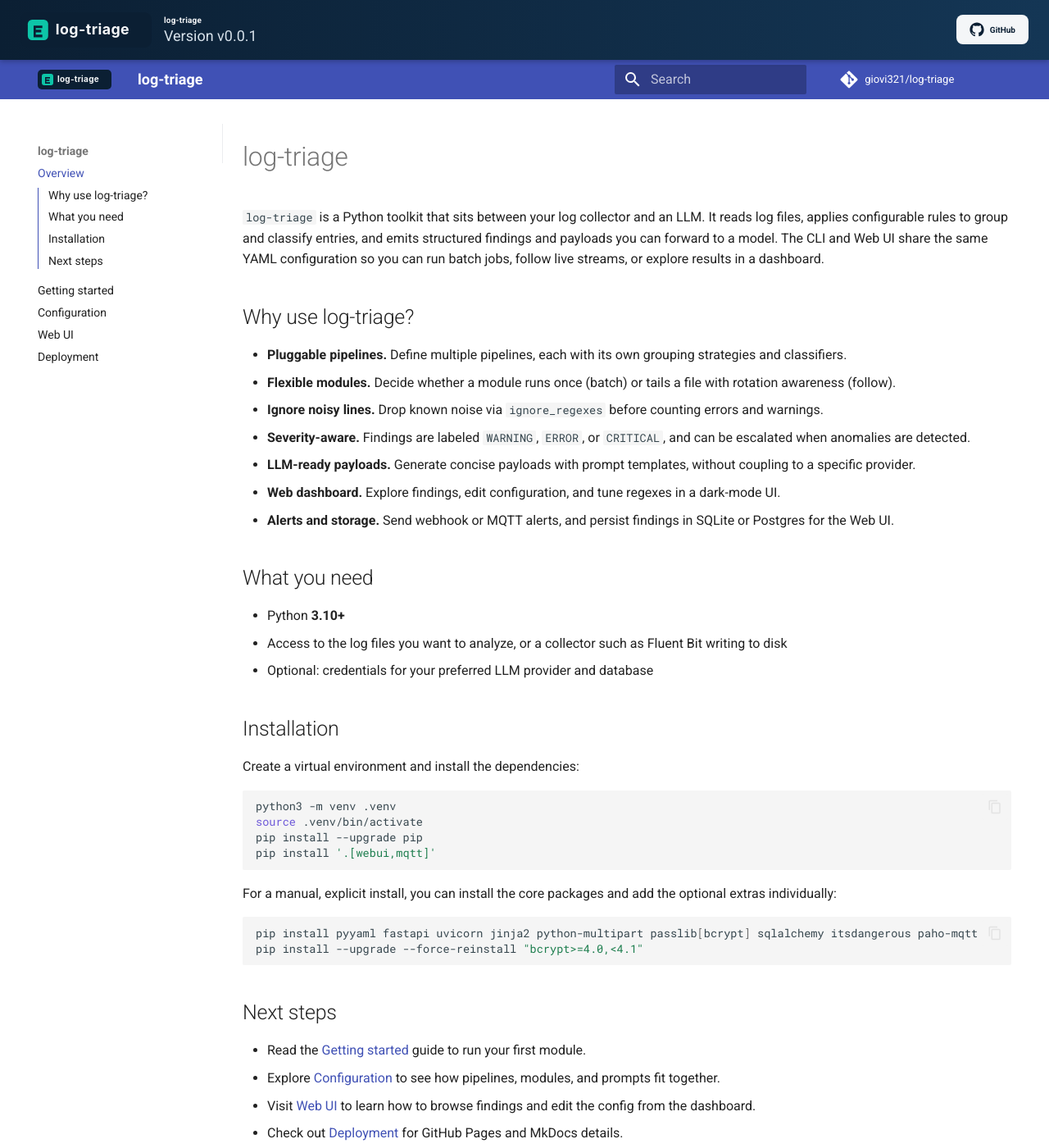
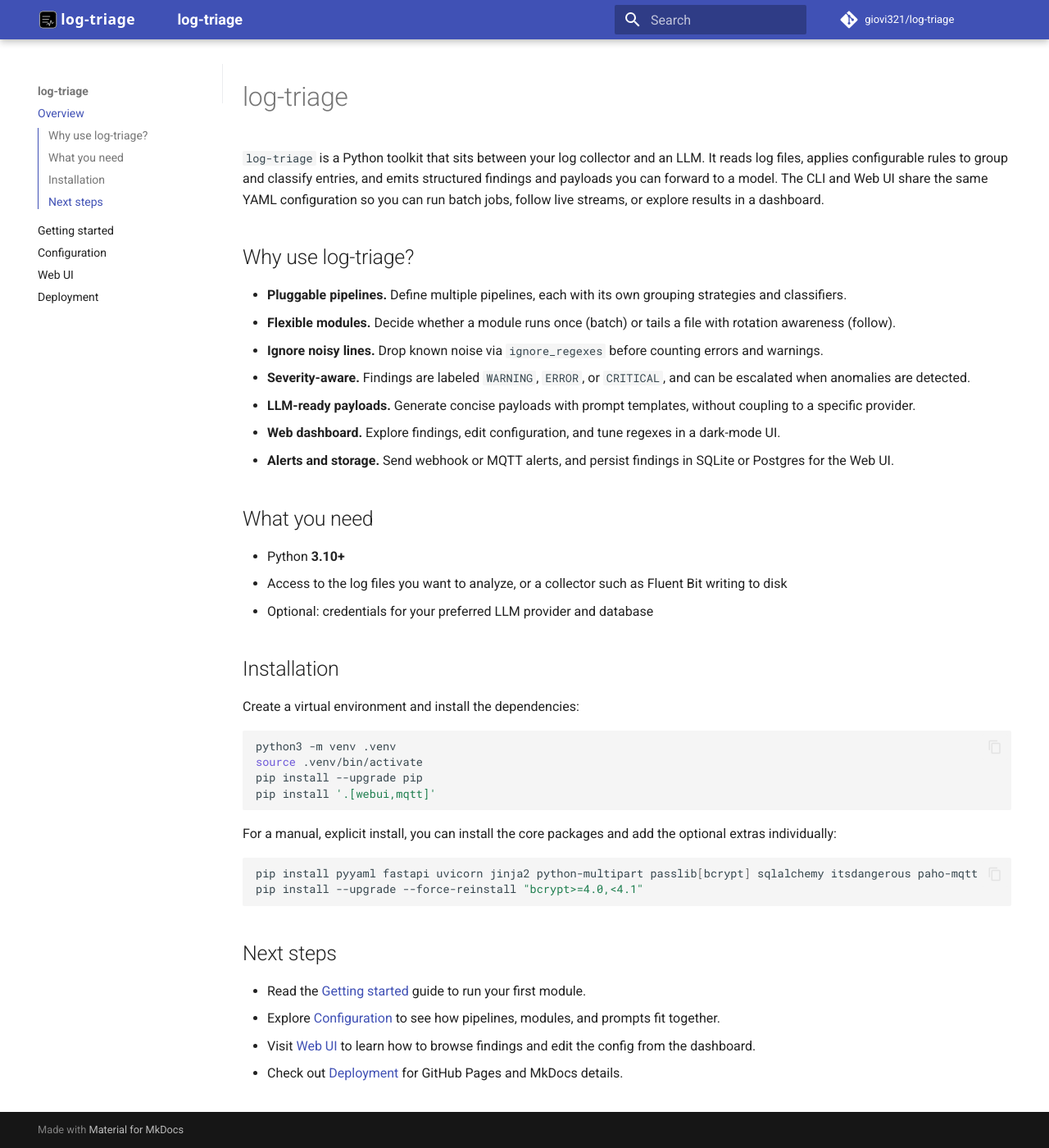
Before and after one commit to giovi321/log-triage, an MkDocs documentation site: the page built from docs/index.md, in a window 1280 px wide and 1400 px high. Shown: the whole window at 82% size. Built offline with MkDocs 1.6.1 and Material for MkDocs 9.7.7, drawn with Linux system fonts in a browser that asks for light colours; comment, search, counter and statistics services are not loaded.

Commit message:
Simplify docs header and sync version automatically

```diff
--- a/docs/overrides/main.html
+++ b/docs/overrides/main.html
@@ -1,26 +1,5 @@
 {% extends "base.html" %}
 
 {% block header %}
-  <div class="lt-topbar">
-    <div class="lt-topbar__brand">
-      <img class="lt-topbar__logo" src="{{ base_url }}/assets/log-triage-logo.svg" alt="log-triage logo" loading="lazy" />
-      <div class="lt-topbar__text">
-        <div class="lt-topbar__title">{{ config.site_name }}</div>
-        {% if config.extra and config.extra.version %}
-        <div class="lt-topbar__version">Version {{ config.extra.version }}</div>
-        {% endif %}
-      </div>
-    </div>
-    <div class="lt-topbar__links">
-      {% if config.repo_url %}
-      <a class="lt-topbar__repo" href="{{ config.repo_url }}" target="_blank" rel="noopener">
-        <svg aria-hidden="true" focusable="false" viewBox="0 0 24 24" role="img">
-          <path fill="currentColor" d="M12 .5C5.65.5.5 5.65.5 12c0 5.09 3.29 9.4 7.86 10.93.58.1.79-.25.79-.56 0-.27-.01-1.15-.02-2.08-3.2.69-3.88-1.37-3.88-1.37-.53-1.35-1.28-1.71-1.28-1.71-1.05-.72.08-.71.08-.71 1.16.08 1.78 1.2 1.78 1.2 1.04 1.78 2.74 1.27 3.41.97.11-.76.41-1.27.75-1.56-2.55-.29-5.23-1.28-5.23-5.7 0-1.26.45-2.28 1.19-3.08-.12-.29-.52-1.45.11-3.02 0 0 .97-.31 3.18 1.18a11.01 11.01 0 0 1 5.79 0c2.2-1.49 3.17-1.18 3.17-1.18.64 1.57.24 2.73.12 3.02.74.8 1.18 1.82 1.18 3.08 0 4.43-2.69 5.4-5.25 5.69.42.36.8 1.08.8 2.17 0 1.56-.01 2.81-.01 3.19 0 .31.21.67.8.56A10.52 10.52 0 0 0 23.5 12C23.5 5.65 18.35.5 12 .5Z"/>
-        </svg>
-        GitHub
-      </a>
-      {% endif %}
-    </div>
-  </div>
   {{ super() }}
 {% endblock %}
--- a/docs/styles/extra.css
+++ b/docs/styles/extra.css
@@ -3,94 +3,6 @@
   --lt-surface: #0b1f33;
 }
 
-.lt-topbar {
-  display: flex;
-  align-items: center;
-  justify-content: space-between;
-  gap: 1.5rem;
-  padding: 0.75rem 1.25rem;
-  background: linear-gradient(90deg, var(--lt-surface), #143655);
-  color: #f4f6f8;
-  box-shadow: 0 2px 6px rgba(0, 0, 0, 0.25);
-  position: sticky;
-  top: 0;
-  z-index: 20;
-}
-
-.lt-topbar__brand {
-  display: flex;
-  align-items: center;
-  gap: 0.75rem;
-}
-
-.lt-topbar__logo {
-  display: block;
-  width: 160px;
-  max-width: 40vw;
-  height: auto;
-}
-
-.lt-topbar__text {
-  display: flex;
-  flex-direction: column;
-  gap: 0.15rem;
-}
-
-.lt-topbar__title {
-  font-weight: 700;
-  letter-spacing: 0.02em;
-}
-
-.lt-topbar__version {
-  font-size: 0.9rem;
-  color: #d6e1ea;
-}
-
-.lt-topbar__links {
-  display: flex;
-  align-items: center;
-  gap: 0.75rem;
-}
-
-.lt-topbar__repo {
-  display: inline-flex;
-  align-items: center;
-  gap: 0.35rem;
-  padding: 0.45rem 0.8rem;
-  border-radius: 8px;
-  background: #f4f6f8;
-  color: var(--lt-surface);
-  font-weight: 600;
-  text-decoration: none;
-  transition: background 0.2s ease, transform 0.2s ease;
-}
-
-.lt-topbar__repo:hover {
-  background: #e4eef5;
-  transform: translateY(-1px);
-}
-
-.lt-topbar__repo svg {
-  width: 18px;
-  height: 18px;
-}
-
 .md-sidebar--primary {
   border-right: 1px solid rgba(12, 31, 51, 0.08);
 }
-
-@media (max-width: 960px) {
-  .lt-topbar {
-    flex-direction: column;
-    align-items: flex-start;
-  }
-
-  .lt-topbar__links {
-    width: 100%;
-    justify-content: flex-start;
-  }
-
-  .lt-topbar__logo {
-    width: 140px;
-  }
-}
--- a/mkdocs.yml
+++ b/mkdocs.yml
@@ -17,7 +17,7 @@ theme:
     - toc.integrate
 
 extra:
-  version: v0.0.1
+  version: v0.1.0
 
 nav:
   - Overview: index.md
```
Also changed, not shown: .pre-commit-config.yml (added, +9 -0 lines), docs/assets/log-triage-logo.svg, 1 other file.
